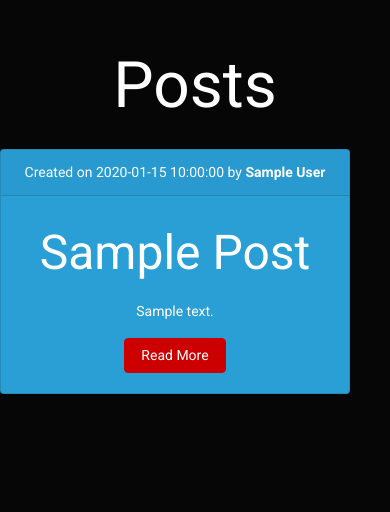
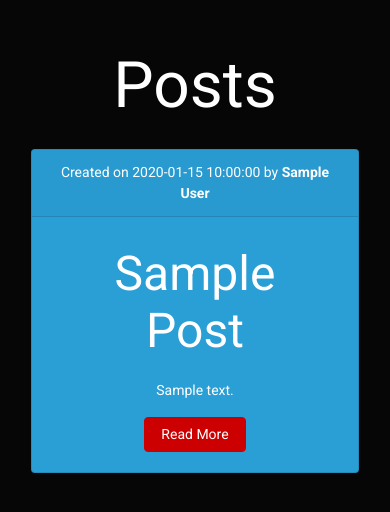
Before and after one commit to git-temak/wejapa, a PHP site: page / in a window 390 px wide. Shown: the part 71-583 px from the top of the page. Run offline with PHP 8.4, Linux system fonts and the light colour scheme; tables that the repository leaves empty or names only in its code hold one stand-in row (values such as "Sample post").

Commit message:
responsive fixes

```diff
--- a/blog-app/inc/header.php
+++ b/blog-app/inc/header.php
@@ -3,6 +3,11 @@
 <head>
 	<title>Basic PHP Blog App with CRUD functionalities</title>
 	<link rel="stylesheet" type="text/css" href="https://bootswatch.com/4/cyborg/bootstrap.min.css">
+	<style type="text/css">
+		@media (min-width: 1024px){
+			.card{max-width: 350px;}
+		}
+	</style>
 </head>
 <body>
 <?php include('nav.php'); ?>
--- a/blog-app/index.php
+++ b/blog-app/index.php
@@ -22,9 +22,9 @@
 <?php require('inc/header.php'); ?>
 	<div class="container text-center my-5">
 		<h1>Posts</h1>
-		<div class="row d-flex justify-content-between justify-content-lg-center pt-3">
+		<div class="row d-flex justify-content-between justify-content-lg-center mx-3 mx-lg-0 pt-3">
 			<?php foreach($posts as $post) : ?>
-				<div class="col-12 col-lg-4 card text-white bg-primary px-0 mb-3 mx-lg-2" style="max-width: 350px;">
+				<div class="col-12 col-lg-4 card text-white bg-primary px-0 mb-3 mx-lg-2">
 				  <div class="card-header">Created on <?php echo $post['created_at']; ?> by <span class="font-weight-bold"><?php echo $post['author']; ?></span></div>
 				  <div class="card-body">
 				    <h2 class="card-title text-capitalize"><a class="text-white nav-link" href="post.php?id=<?php echo $post['id'] ?>"><?php echo $post['title']; ?></a></h2>
```
